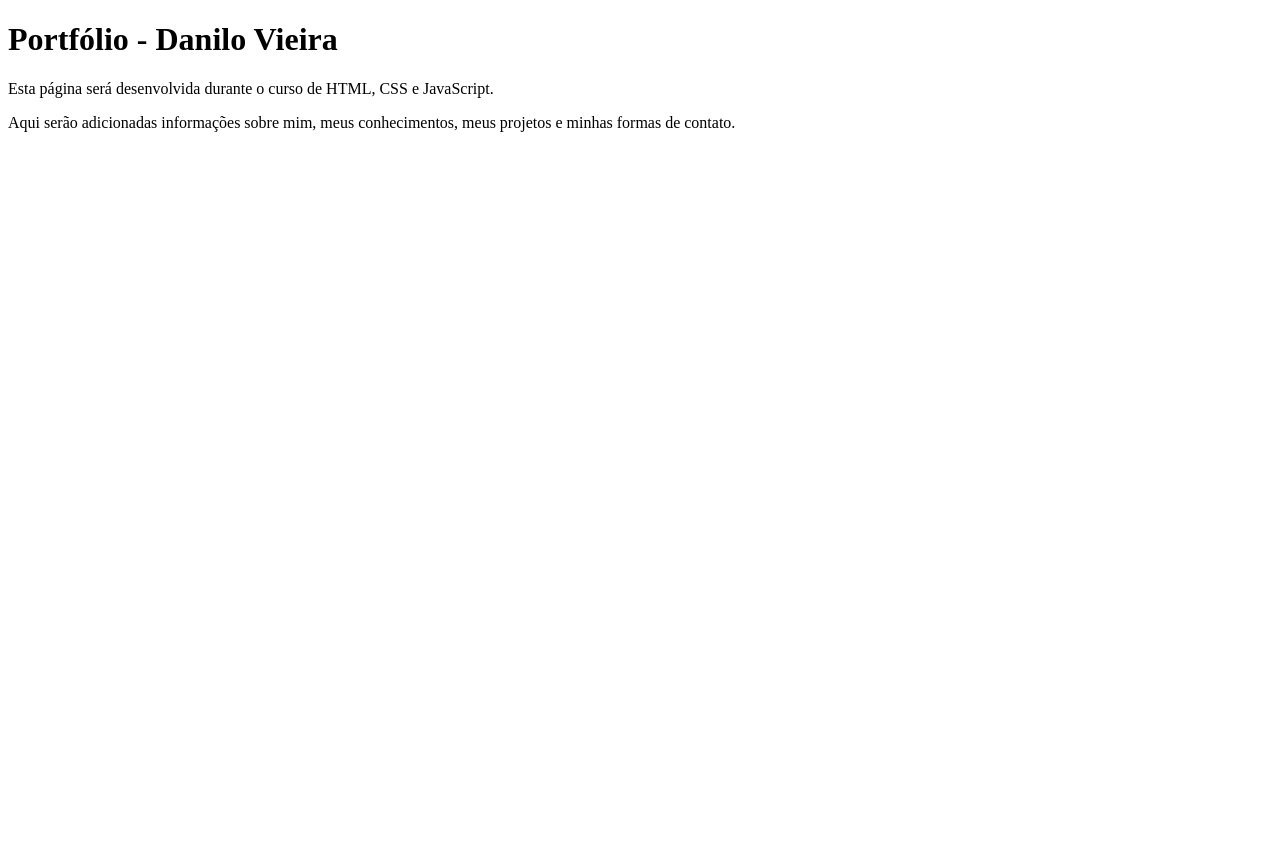
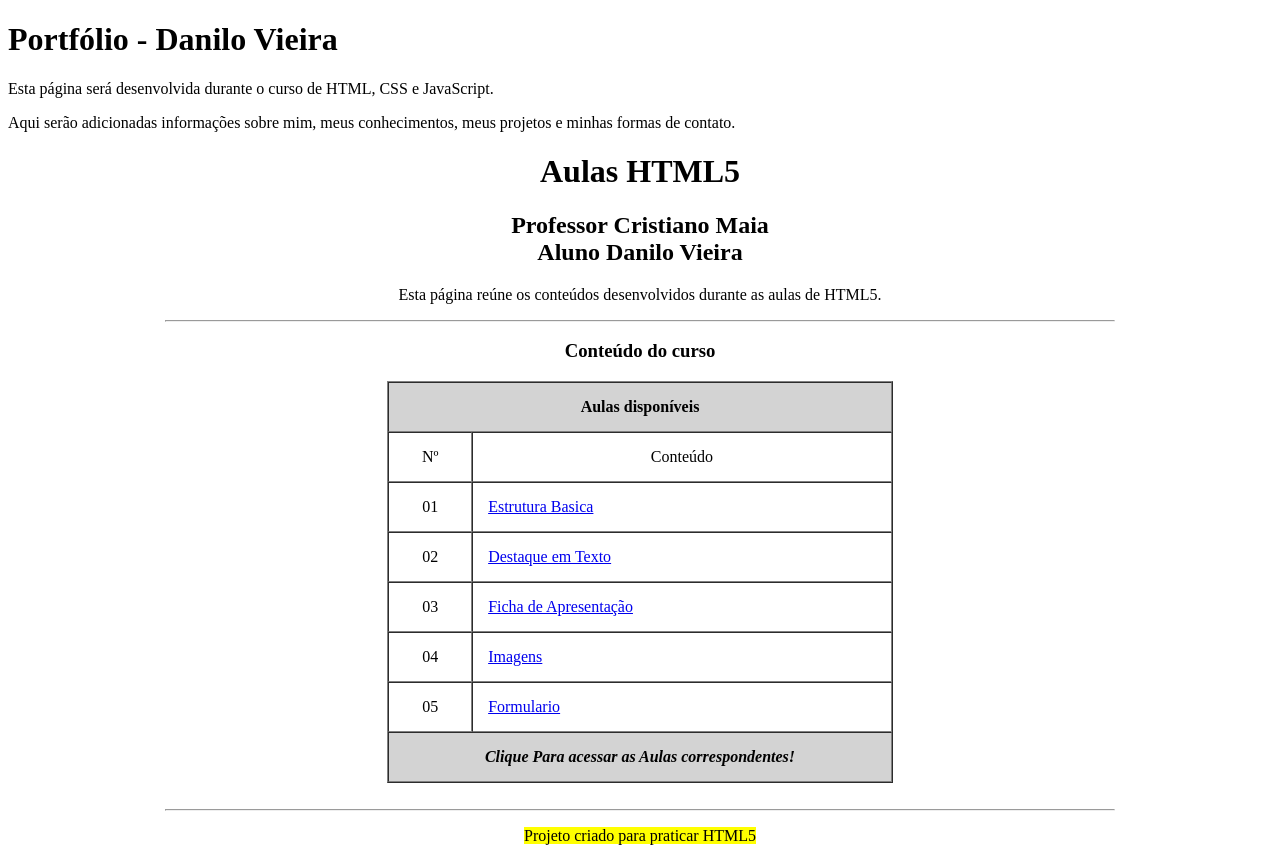
Before and after one commit to DnL1-Prog/portfolio-danilo, a plain HTML site: page index.html in a window 1280 px wide. Before the commit the page ends 800 px from the top, so only its background shows below. Drawn offline with Linux system fonts and the light colour scheme.

Commit message:
Atualização

```diff
--- a/index.html
+++ b/index.html
@@ -15,6 +15,70 @@
         Aqui serão adicionadas informações sobre mim, meus conhecimentos,
         meus projetos e minhas formas de contato.
     </p>
+    <p>
+        <!DOCTYPE html>
+<html lang="en">
+
+<head>
+    <meta charset="UTF-8">
+    <meta name="viewport" content="width=device-width, initial-scale=1.0">
+    <title>Senac</title>
+</head>
+
+<body>
+    <h1 align="center">Aulas HTML5</h1>
+
+    <h2 align="center">Professor Cristiano Maia <br>Aluno Danilo Vieira</h2>
+
+    <p align="center">Esta página reúne os conteúdos desenvolvidos durante as aulas de HTML5.</p>
+    <hr width="75%">
+    <h3 align="center">Conteúdo do curso</h3>
+    <table border="1" cellpadding="15" cellspacing="0" width="40%" align="center">
+
+        <tr bgcolor="#D3D3D3">
+            <th colspan="2">Aulas disponíveis</th>
+        </tr>
+        <tr>
+            <td align="center" width="10%">Nº</td>
+            <td align="center" width="50%">Conteúdo</td>
+        </tr>
+        <tr>
+            <td align="center">01</td>
+            <td><a href="../Aula 01/atividade/atividade-01.html" target="_parent">Estrutura Basica</a></td>
+        </tr>
+        <tr>
+            <td align="center">02</td>
+            <td><a href="../aula-02/atividade/atividade01.html" target="_parent">Destaque em Texto</a></td>
+        </tr>
+        <tr>
+            <td align="center">03</td>
+            <td><a href="../aula-04/atividade/atividade-1.html" target="_parent">Ficha de Apresentação</a></td>
+        </tr>
+        <tr>
+            <td align="center">04</td>
+            <td><a href="../aula-03/atividade/atividade-1a.html" target="_parent">Imagens</a></td>
+        </tr>
+
+        <!-- <tr>
+            <td align="center">05</td>
+            <td><a href="../aula-05/atividade/atividade01.html" target="_parent">Atividade 05</a></td>
+        </tr>-->
+        <tr>
+            <td align="center">05</td>
+            <td><a href="../aula-05/atividade/Atividade-01.html" target="_parent">Formulario</a></td>
+        </tr>
+         <tr bgcolor="#D3D3D3">
+            <th colspan="2"><i>Clique Para acessar as Aulas correspondentes!</i></th>
+        </tr>
+    </table>
+    <br>
+    <hr width="75%">
+
+    <p align="center"><mark>Projeto criado para praticar HTML5</mark></p>
+</body>
+
+</html>
+    </p>
 
 </body>
 </html>
```
